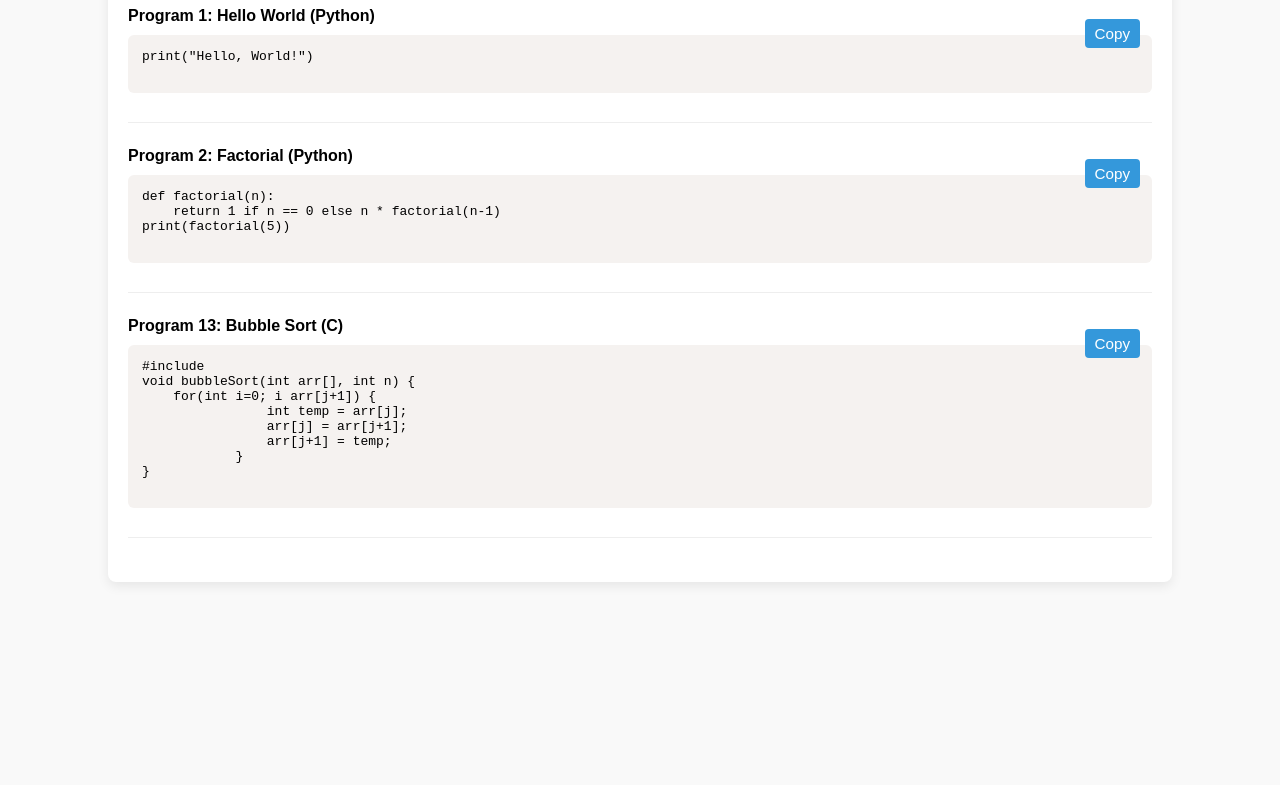
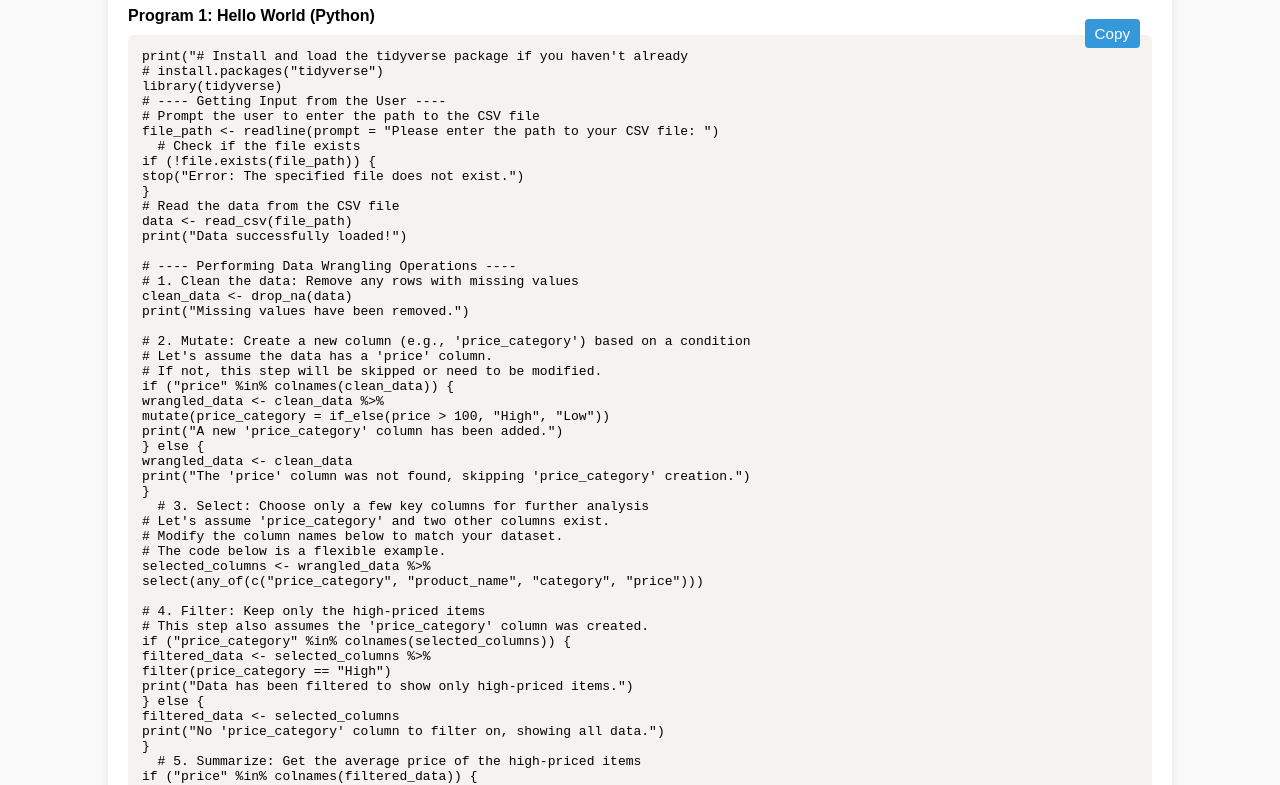
Before and after one commit to Grandmastersihd/codex, a plain HTML site: page index.html in a window 1280 px wide. Shown: the part 123-908 px from the top of the page. Before the commit the page ends 800 px from the top, so only its background shows below. Drawn offline with Linux system fonts and the light colour scheme.

Commit message:
Update index.html

```diff
--- a/index.html
+++ b/index.html
@@ -63,7 +63,61 @@
       <button class="copy-btn" onclick="copyCode(this)">Copy</button>
       <div class="code-title">Program 1: Hello World (Python)</div>
       <pre>
-print("Hello, World!")
+print("# Install and load the tidyverse package if you haven't already
+# install.packages("tidyverse")
+library(tidyverse)
+# ---- Getting Input from the User ----
+# Prompt the user to enter the path to the CSV file
+file_path <- readline(prompt = "Please enter the path to your CSV file: ")
+  # Check if the file exists
+if (!file.exists(file_path)) {
+stop("Error: The specified file does not exist.")
+}
+# Read the data from the CSV file
+data <- read_csv(file_path)
+print("Data successfully loaded!")
+
+# ---- Performing Data Wrangling Operations ----
+# 1. Clean the data: Remove any rows with missing values
+clean_data <- drop_na(data)
+print("Missing values have been removed.")
+
+# 2. Mutate: Create a new column (e.g., 'price_category') based on a condition
+# Let's assume the data has a 'price' column.
+# If not, this step will be skipped or need to be modified.
+if ("price" %in% colnames(clean_data)) {
+wrangled_data <- clean_data %>%
+mutate(price_category = if_else(price > 100, "High", "Low"))
+print("A new 'price_category' column has been added.")
+} else {
+wrangled_data <- clean_data
+print("The 'price' column was not found, skipping 'price_category' creation.")
+}
+  # 3. Select: Choose only a few key columns for further analysis
+# Let's assume 'price_category' and two other columns exist.
+# Modify the column names below to match your dataset.
+# The code below is a flexible example.
+selected_columns <- wrangled_data %>%
+select(any_of(c("price_category", "product_name", "category", "price")))
+
+# 4. Filter: Keep only the high-priced items
+# This step also assumes the 'price_category' column was created.
+if ("price_category" %in% colnames(selected_columns)) {
+filtered_data <- selected_columns %>%
+filter(price_category == "High")
+print("Data has been filtered to show only high-priced items.")
+} else {
+filtered_data <- selected_columns
+print("No 'price_category' column to filter on, showing all data.")
+}
+  # 5. Summarize: Get the average price of the high-priced items
+if ("price" %in% colnames(filtered_data)) {
+summary_stats <- filtered_data %>%
+summarize(average_high_price = mean(price, na.rm = TRUE))
+print("Summary statistics calculated.")
+} else {
+summary_stats <- tibble() # Create an empty tibble to avoid errors
+  print("No 'price' column to summarize.") }")
       </pre>
     </div>
 
```
